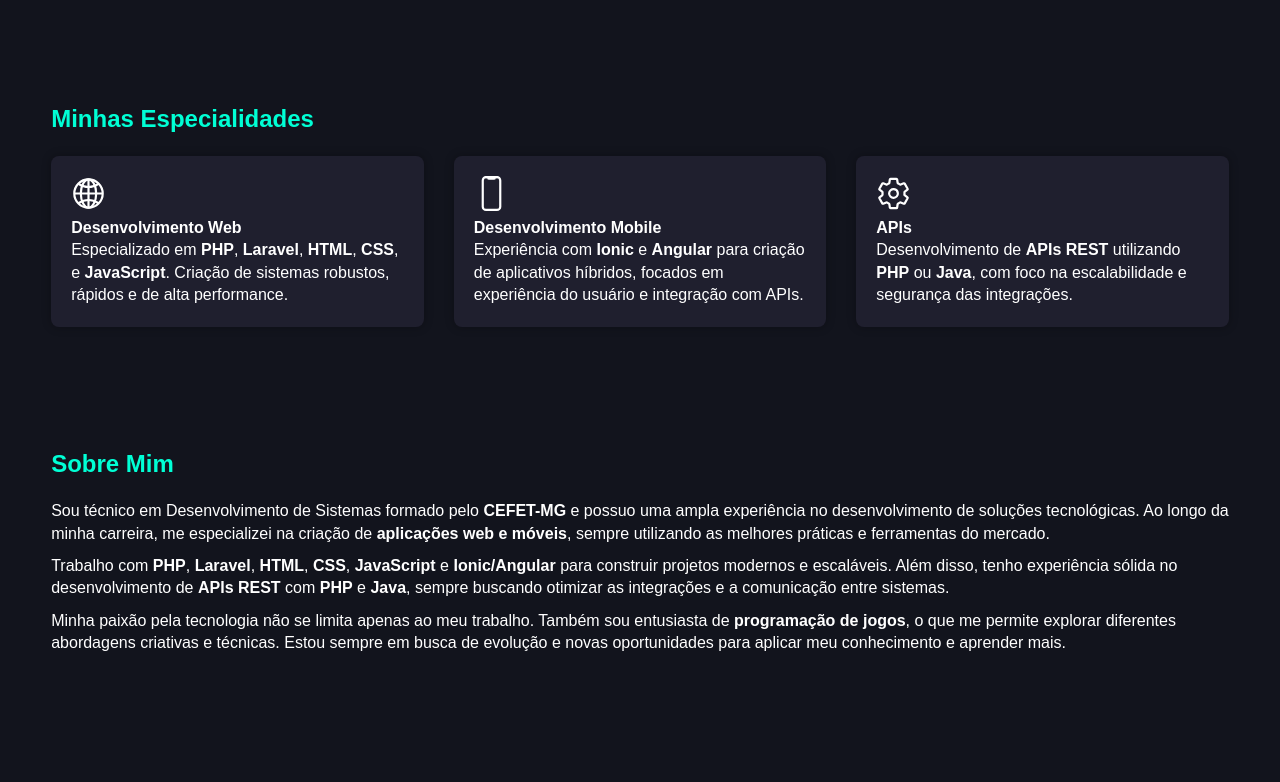
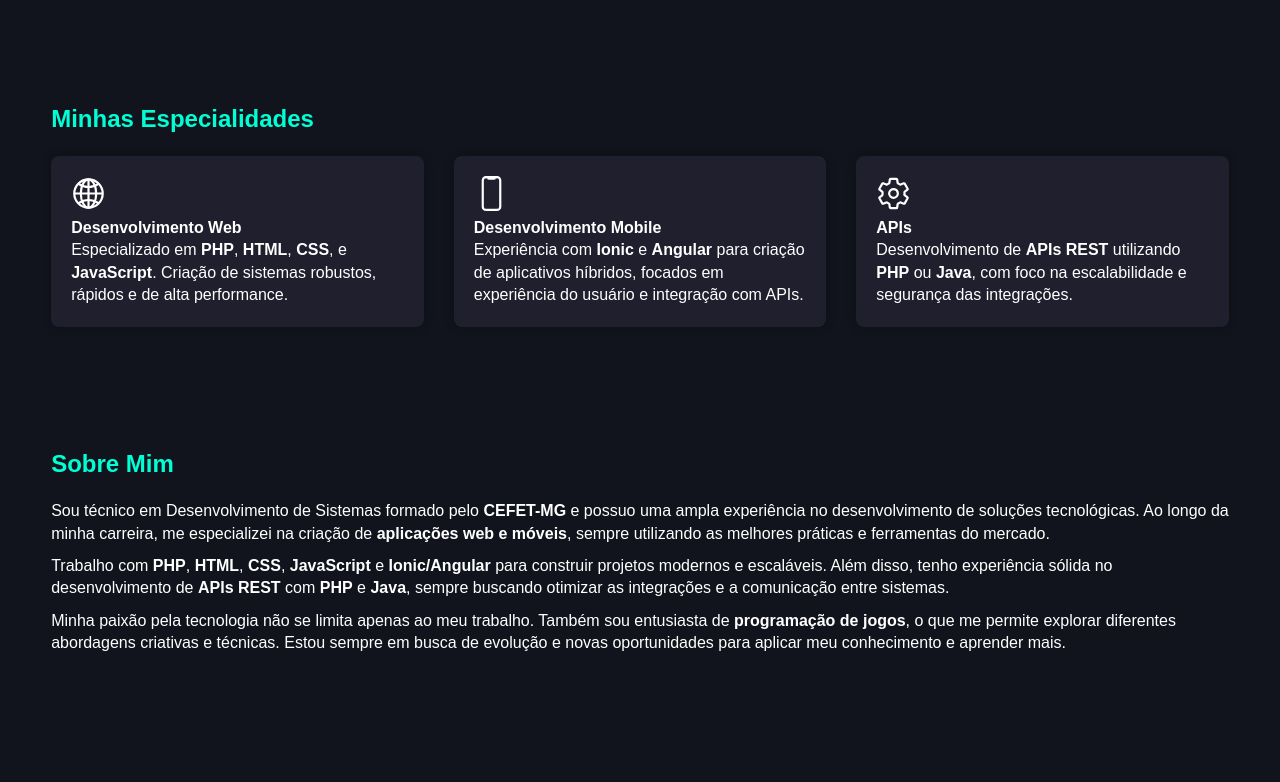
Before and after one commit to LeandroBarbos-dev/portfolio, a plain HTML site: page index.html in a window 1280 px wide. Shown: the part 737-1519 px from the top of the page. Drawn offline with nearby package versions, Linux system fonts and the light colour scheme.

Commit message:
Update index.html

```diff
--- a/index.html
+++ b/index.html
@@ -50,7 +50,7 @@
             <div class="interface">
                 <h2>Minhas <span>Especialidades</span></h2>
                 <ul class="cards">
-                    <li><strong><ion-icon name="globe-outline"></ion-icon><br>Desenvolvimento Web</strong><br>Especializado em <strong>PHP</strong>, <strong>Laravel</strong>, <strong>HTML</strong>, <strong>CSS</strong>, e <strong>JavaScript</strong>. Criação de sistemas robustos, rápidos e de alta performance.</li>
+                    <li><strong><ion-icon name="globe-outline"></ion-icon><br>Desenvolvimento Web</strong><br>Especializado em <strong>PHP</strong>, <strong>HTML</strong>, <strong>CSS</strong>, e <strong>JavaScript</strong>. Criação de sistemas robustos, rápidos e de alta performance.</li>
                     <li><strong><ion-icon name="phone-portrait-outline"></ion-icon><br>Desenvolvimento Mobile</strong><br>Experiência com <strong>Ionic</strong> e <strong>Angular</strong> para criação de aplicativos híbridos, focados em experiência do usuário e integração com APIs.</li>
                     <li><strong><ion-icon name="settings-outline"></ion-icon><br>APIs</strong><br>Desenvolvimento de <strong>APIs REST</strong> utilizando <strong>PHP</strong> ou <strong>Java</strong>, com foco na escalabilidade e segurança das integrações.</li>
                 </ul>
@@ -61,7 +61,7 @@
             <div class="interface">
                 <h2><span>Sobre</span> Mim</h2>
                 <p>Sou técnico em Desenvolvimento de Sistemas formado pelo <strong>CEFET-MG</strong> e possuo uma ampla experiência no desenvolvimento de soluções tecnológicas. Ao longo da minha carreira, me especializei na criação de <strong>aplicações web e móveis</strong>, sempre utilizando as melhores práticas e ferramentas do mercado.</p>
-                <p>Trabalho com <strong>PHP</strong>, <strong>Laravel</strong>, <strong>HTML</strong>, <strong>CSS</strong>, <strong>JavaScript</strong> e <strong>Ionic/Angular</strong> para construir projetos modernos e escaláveis. Além disso, tenho experiência sólida no desenvolvimento de <strong>APIs REST</strong> com <strong>PHP</strong> e <strong>Java</strong>, sempre buscando otimizar as integrações e a comunicação entre sistemas.</p>
+                <p>Trabalho com <strong>PHP</strong>, <strong>HTML</strong>, <strong>CSS</strong>, <strong>JavaScript</strong> e <strong>Ionic/Angular</strong> para construir projetos modernos e escaláveis. Além disso, tenho experiência sólida no desenvolvimento de <strong>APIs REST</strong> com <strong>PHP</strong> e <strong>Java</strong>, sempre buscando otimizar as integrações e a comunicação entre sistemas.</p>
                 <p>Minha paixão pela tecnologia não se limita apenas ao meu trabalho. Também sou entusiasta de <strong>programação de jogos</strong>, o que me permite explorar diferentes abordagens criativas e técnicas. Estou sempre em busca de evolução e novas oportunidades para aplicar meu conhecimento e aprender mais.</p>
             </div>
         </section>
```
